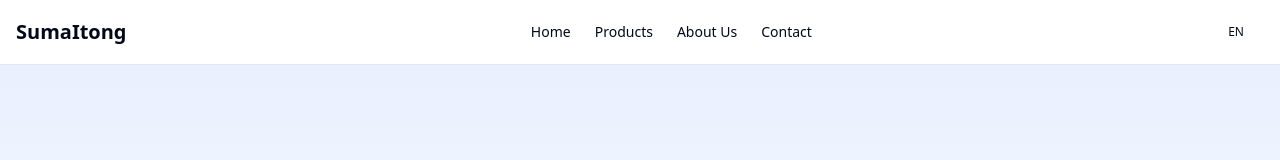
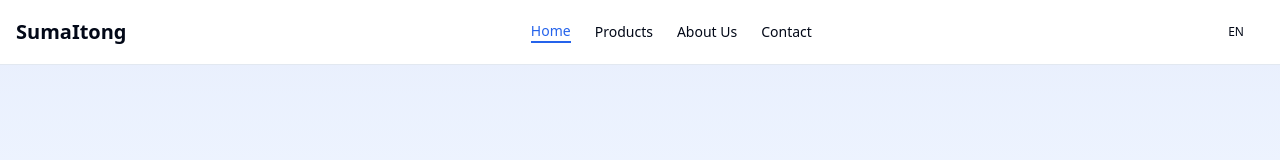
Before and after one commit to jimolangyaleng/my-sumaitong-website, a Next.js app: page /en in a window 1280 px wide. Shown: the top 160 px of the page. Built offline with nearby package versions, Linux system fonts and the light colour scheme.

Commit message:
refactor
优化

```diff
--- a/src/components/header.tsx
+++ b/src/components/header.tsx
@@ -1,7 +1,7 @@
 'use client'
 
 import Link from 'next/link'
-import { useParams } from 'next/navigation'
+import { useParams, usePathname } from 'next/navigation'
 import { useI18n } from '@/lib/i18n'
 import { Button } from '@/components/ui/button'
 import { Menu, X } from 'lucide-react'
@@ -21,17 +21,25 @@ const languages = [
 
 export function Header() {
   const { t } = useI18n()
+  const pathname = usePathname()
   const params = useParams()
   const locale = (params.locale as string) || 'en'
   const [mobileMenuOpen, setMobileMenuOpen] = useState(false)
   const [langMenuOpen, setLangMenuOpen] = useState(false)
 
+  const basePath = `/${locale}`
   const navItems = [
-    { href: `/${locale}`, label: t('nav.home') },
-    { href: `/${locale}/products`, label: t('nav.products') },
-    { href: `/${locale}/about`, label: t('nav.about') },
-    { href: `/${locale}/contact`, label: t('nav.contact') },
+    { href: basePath, label: t('nav.home') },
+    { href: `${basePath}/products`, label: t('nav.products') },
+    { href: `${basePath}/about`, label: t('nav.about') },
+    { href: `${basePath}/contact`, label: t('nav.contact') },
   ]
+
+  const isActive = (href: string) => {
+    const normalizedPathname = pathname.replace(/\/+$/, '') || '/'
+    const normalizedHref = href.replace(/\/+$/, '')
+    return normalizedPathname === normalizedHref
+  }
 
   return (
     <header className='sticky top-0 z-50 w-full border-b bg-background/95 backdrop-blur supports-[backdrop-filter]:bg-background/60'>
@@ -42,7 +50,7 @@ export function Header() {
 
         <nav className='hidden md:flex md:items-center md:space-x-6'>
           {navItems.map(item => (
-            <Link key={item.href} href={item.href} className='text-sm font-medium transition-colors hover:text-primary'>
+            <Link key={item.href} href={item.href} className={cn('text-sm font-medium transition-colors hover:text-primary', isActive(item.href) && 'text-primary border-b-2 border-primary')}>
               {item.label}
             </Link>
           ))}
@@ -74,7 +82,7 @@ export function Header() {
         <nav className='border-t md:hidden'>
           <div className='container mx-auto space-y-2 px-4 py-4'>
             {navItems.map(item => (
-              <Link key={item.href} href={item.href} onClick={() => setMobileMenuOpen(false)} className='block py-2 text-sm font-medium'>
+              <Link key={item.href} href={item.href} onClick={() => setMobileMenuOpen(false)} className={cn('block py-2 text-sm font-medium', isActive(item.href) && 'text-primary')}>
                 {item.label}
               </Link>
             ))}
```
